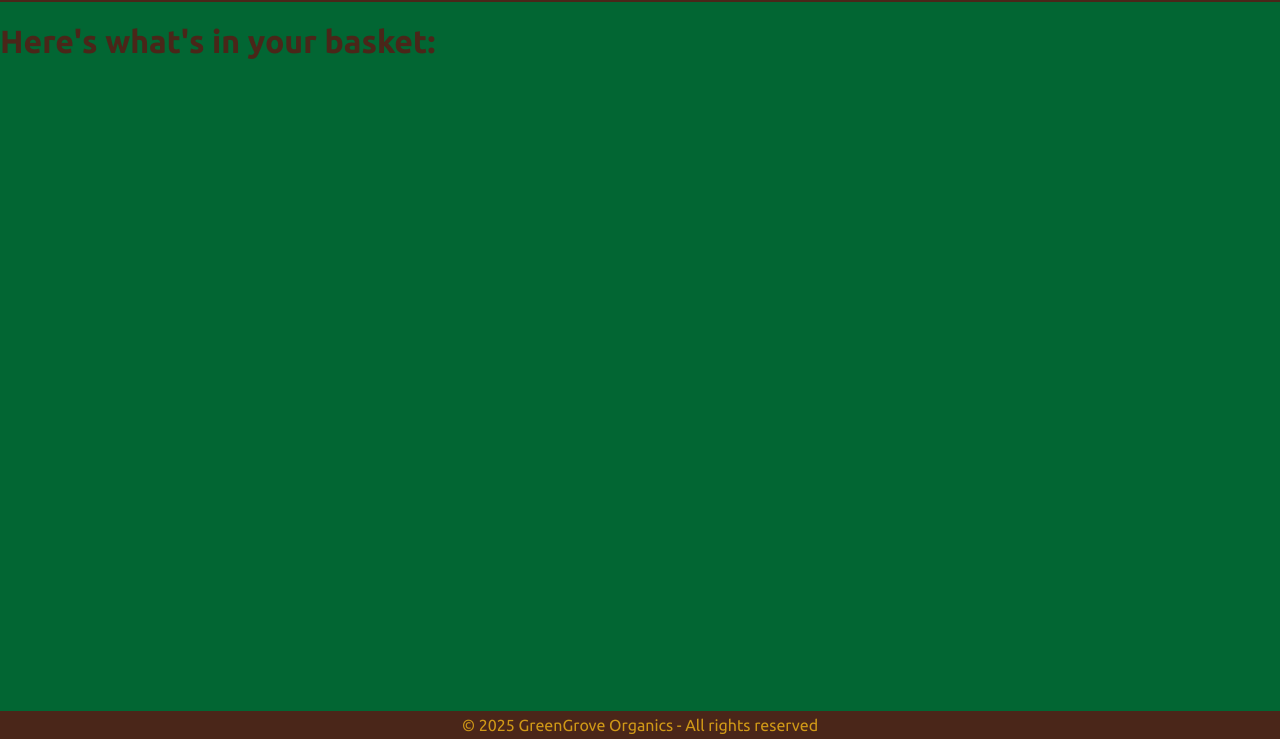
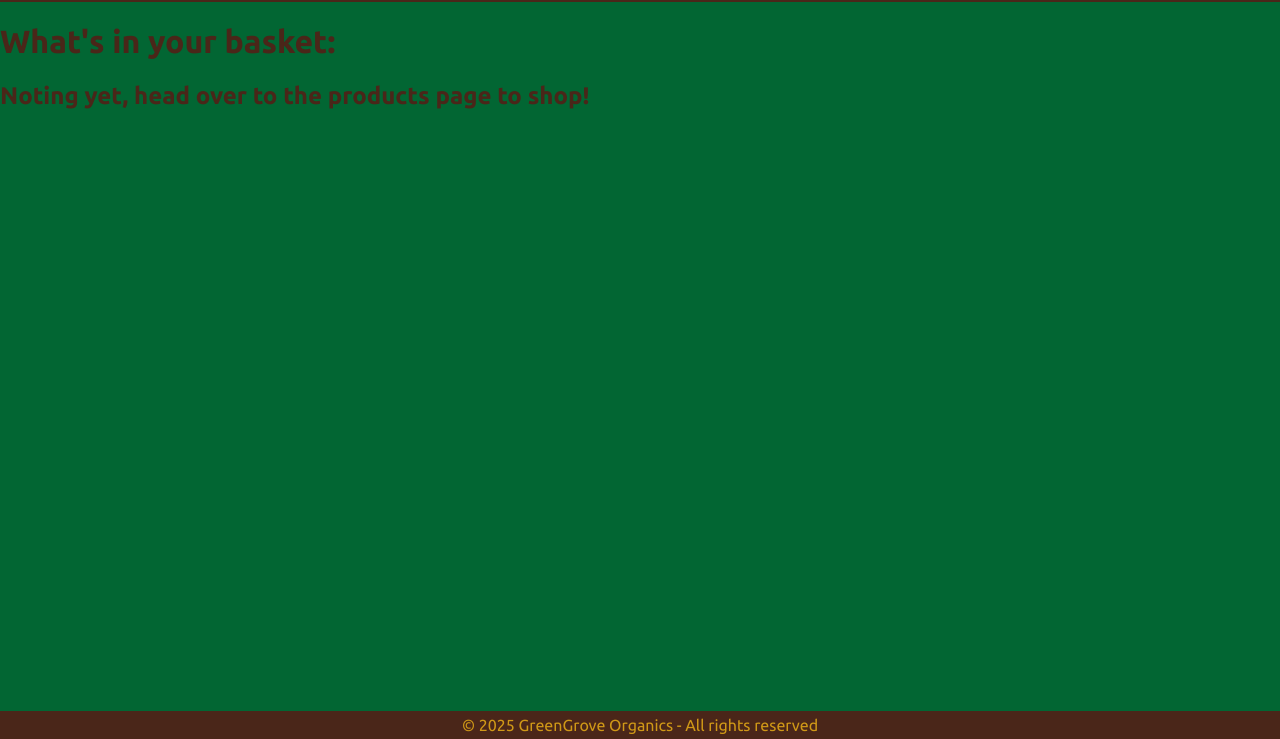
Before and after one commit to Rickeddy-7/GreenGrove, a plain HTML site: page cart.html in a window 1280 px wide. Shown: the part 61-800 px from the top of the page. Drawn offline with Linux system fonts and the light colour scheme.

Commit message:
updated cart page with placeholder

```diff
--- a/cart.html
+++ b/cart.html
@@ -30,8 +30,11 @@
         </nav>
     </header>
 
-    <h1>Here's what's in your basket:</h1>
+    <h1>What's in your basket:</h1>
+    <section id="cart">
+        <h2 style="color: #4A2619;">Noting yet, head over to the products page to shop!</h2>
 
+    </section>
     <!-- Footer Section -->
     <footer style="position: fixed; bottom: 0; width: 100%; background-color: #4A2619; color: #cf9817; text-align: center;">
         <p style="margin: 5;">&copy; 2025 GreenGrove Organics - All rights reserved</p>
```
